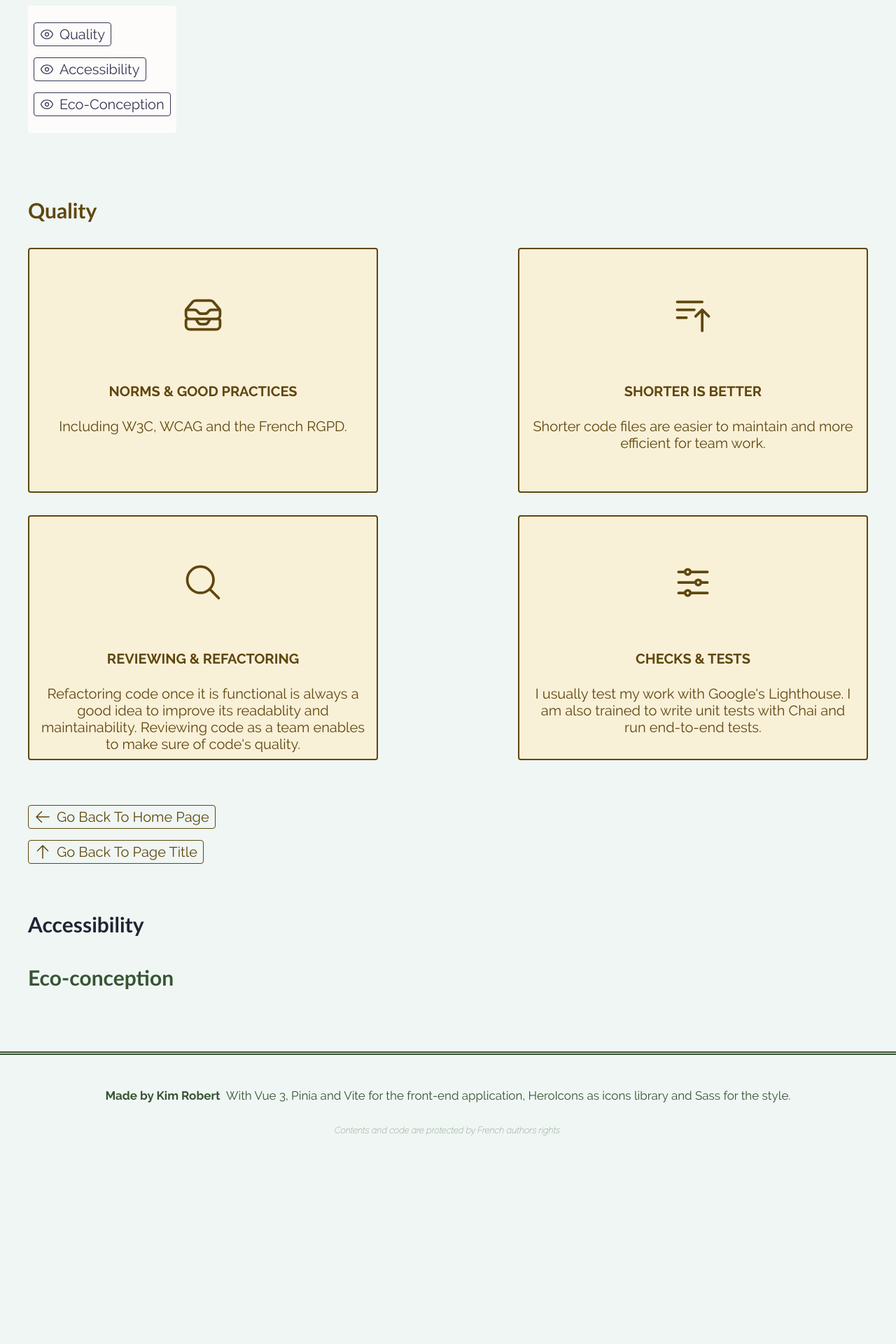
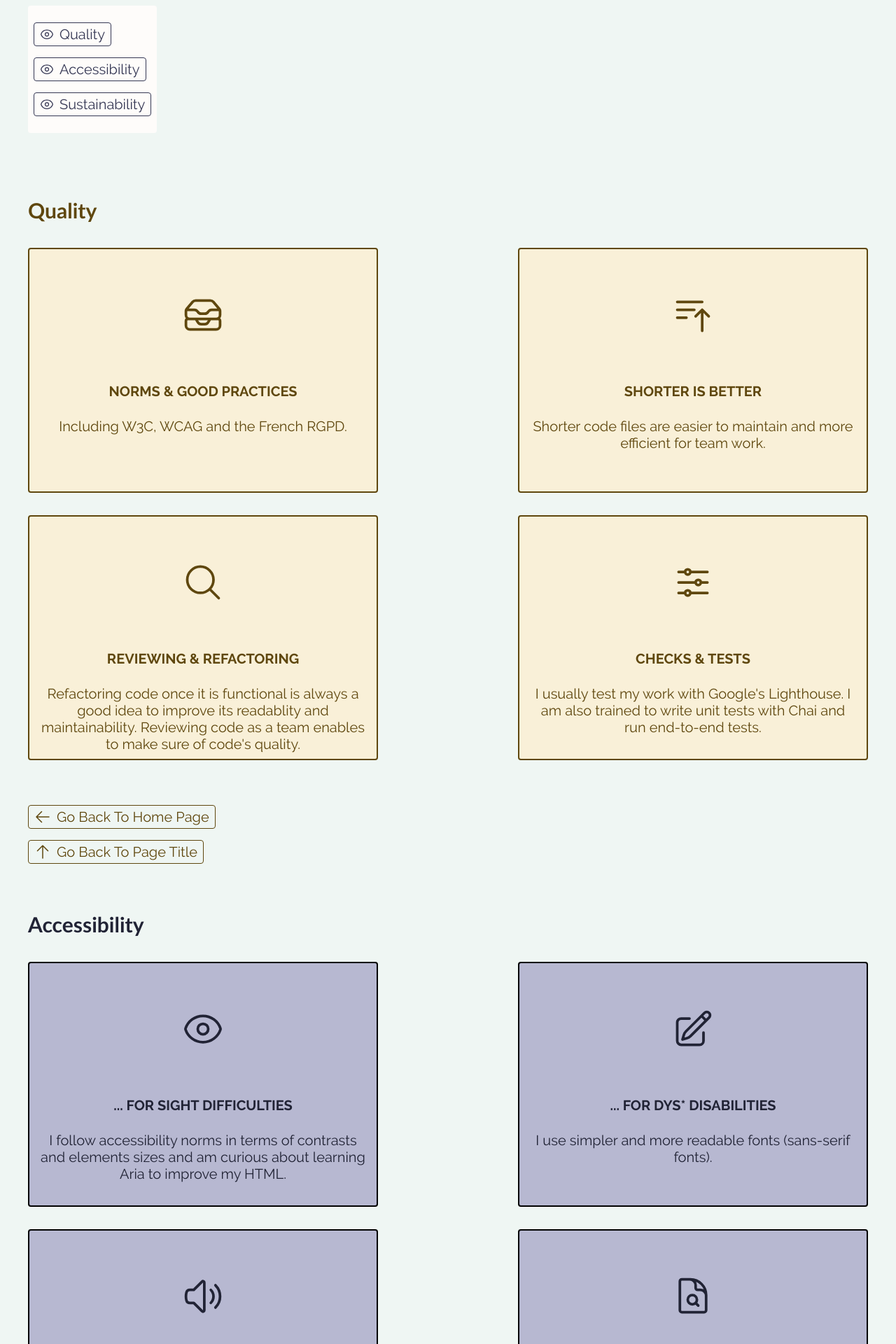
Before and after one commit to kimt0t0/Devmo, a Vue app: page /commitments in a window 1280 px wide. Shown: the part 500-2420 px from the top of the page at 70% size. Before the commit the page ends 2171 px from the top, so only its background shows below. Built offline with nearby package versions, Linux system fonts and the light colour scheme; a web font is replaced by a local one.

Commit message:
f.6.1 feat: add commitments view full contents and index

```diff
--- a/src/components/commitments/CommitmentCardComponent.vue
+++ b/src/components/commitments/CommitmentCardComponent.vue
@@ -30,7 +30,8 @@
         padding: $space-l $space-m;
         border-radius: $radius-s;
         margin: $space-m 0;
-        color: $primary;
+        background: lighten($primary, 50%);
+        color: darken($primary, 10%);
         border: 2px solid $primary;
 
         @media (min-width: $bp-m) {
@@ -77,6 +78,11 @@
             width: $txt-xxxl;
             height: $txt-xxxl;
 
+            &.__vertical {
+                height: 100px;
+                border-radius: $radius-xs;
+            }
+
             @media (min-width: $bp-l) {
                 width: $txt-xxl;
                 height: $txt-xxl;
--- a/src/components/commitments/CommitmentCategoryComponent.vue
+++ b/src/components/commitments/CommitmentCategoryComponent.vue
@@ -18,6 +18,9 @@
     @import '@/styles/theme.scss';
 
     .title-ter {
+        &.__primary {
+            color: darken($primary, 10%);
+        }
         &.__alert {
             color: darken($alert, 35%);
         }
--- a/src/views/CommitmentsView.vue
+++ b/src/views/CommitmentsView.vue
@@ -1,5 +1,17 @@
 <script lang="ts" setup>
-    import { AdjustmentsHorizontalIcon, BarsArrowUpIcon, InboxStackIcon, MagnifyingGlassIcon } from '@heroicons/vue/24/outline';
+    import {
+        AdjustmentsHorizontalIcon,
+        BarsArrowUpIcon,
+        DocumentMagnifyingGlassIcon,
+        EyeIcon,
+        InboxStackIcon,
+        LinkIcon,
+        MagnifyingGlassIcon,
+        PencilSquareIcon ,
+        ScaleIcon,
+        ServerStackIcon,
+        SpeakerWaveIcon
+    } from '@heroicons/vue/24/outline';
     import CommitmentCategoryComponent from '@/components/commitments/CommitmentCategoryComponent.vue';
     import CommitmentCardComponent from '@/components/commitments/CommitmentCardComponent.vue';
 
@@ -13,8 +25,8 @@
         title: 'Accessibility'
     },
     {
-        path: '#ecoconception',
-        title: 'Eco-conception'
+        path: '#sustainability',
+        title: 'Sustainability'
     }
 ]
 </script>
@@ -56,14 +68,80 @@
                     <AdjustmentsHorizontalIcon class="ccc-icon" title="Icon for checks and tests" />
                 </CommitmentCardComponent>
 
-                 <BacklinkParticle anchor="#commitments-title" title="Go back to top of page" text="Go back to page title" color="alert" />
+                <BacklinkParticle anchor="#commitments-title" title="Go back to top of page" text="Go back to page title" color="alert" />
 
             </CommitmentCategoryComponent>
 
             <!-- Accessibility -->
-            <CommitmentCategoryComponent title="Accessibility" color="secondary" id="accessibility"></CommitmentCategoryComponent>
+            <CommitmentCategoryComponent title="Accessibility" color="secondary" id="accessibility">
+
+                <CommitmentCardComponent
+                    title="... for sight difficulties"
+                    description="I follow accessibility norms in terms of contrasts and elements sizes and am curious about learning Aria to improve my HTML."
+                    color="secondary">
+                    <EyeIcon class="ccc-icon" title="Icon for norms and goot practices" />
+                </CommitmentCardComponent>
+
+                <CommitmentCardComponent
+                        title="... for dys* disabilities"
+                        description="I use simpler and more readable fonts (sans-serif fonts)."
+                        color="secondary">
+                    <PencilSquareIcon class="ccc-icon" title="Icon for norms and goot practices" />
+                </CommitmentCardComponent>
+
+                    <CommitmentCardComponent
+                            title="... for motor difficulties"
+                            description="I take care that the website is readable with a keyboard and audio reader."
+                            color="secondary">
+                        <SpeakerWaveIcon class="ccc-icon" title="Icon for norms and goot practices" />
+                    </CommitmentCardComponent>
+
+                    <CommitmentCardComponent
+                            title="... and more generally"
+                            description="I document myself on accessibility and use official WCAG checklists. When necessary I do additional checks (with Wave for example)."
+                            color="secondary">
+                        <DocumentMagnifyingGlassIcon class="ccc-icon" title="Icon for norms and goot practices" />
+                    </CommitmentCardComponent>
+
+                <BacklinkParticle anchor="#commitments-title" title="Go back to top of page" text="Go back to page title" color="secondary" />
+
+            </CommitmentCategoryComponent>
+
+
             <!-- Eco-conception -->
-            <CommitmentCategoryComponent title="Eco-conception" id="ecoconception"></CommitmentCategoryComponent>
+            <CommitmentCategoryComponent title="Sustainability" color="primary" id="sustainability">
+
+                <CommitmentCardComponent
+                        title="Lighter code is better"
+                        description="Lighter code costs less energy to load pages. It is more sustainable and improves user experience for those who have a bad internet connexion (mobile, countryside...)."
+                        color="primary">
+                    <ScaleIcon class="ccc-icon" title="Icon for norms and goot practices" />
+                </CommitmentCardComponent>
+
+                <CommitmentCardComponent
+                        title="Less dependencies is lighter"
+                        description="Less dependencies make the code lighter. In addition this choice improves loading performances and maintanability for simple projects."
+                        color="primary">
+                    <LinkIcon class="ccc-icon" title="Icon for norms and goot practices" />
+                </CommitmentCardComponent>
+
+                    <CommitmentCardComponent
+                            title="Green hosting matters"
+                            description="Hosting has a huge impact on a website's carbon emissions. Hence when I have a choice I prefer local hosts that use at least partly renewable energies."
+                            color="primary">
+                        <ServerStackIcon class="ccc-icon" title="Icon for norms and goot practices" />
+                    </CommitmentCardComponent>
+
+                    <CommitmentCardComponent
+                            title="The 100 rules"
+                            description="When I have a doubt or some free time, I like to check this reference book: Ecoconception Web, les 115 bonnes pratiques (by Frederic Bordage)."
+                            color="primary">
+                        <img class="ccc-icon __vertical" src="@images/commitments_sustainability.webp" alt="Book cover of Ecoconception Web, les 115 bonnes pratiques" />
+                    </CommitmentCardComponent>
+
+                <BacklinkParticle anchor="#commitments-title" title="Go back to top of page" text="Go back to page title" color="primary" />
+
+            </CommitmentCategoryComponent>
 
         </div>
     </section>
```
Also changed, not shown: src/assets/images/commitments_sustainability.webp (added).
